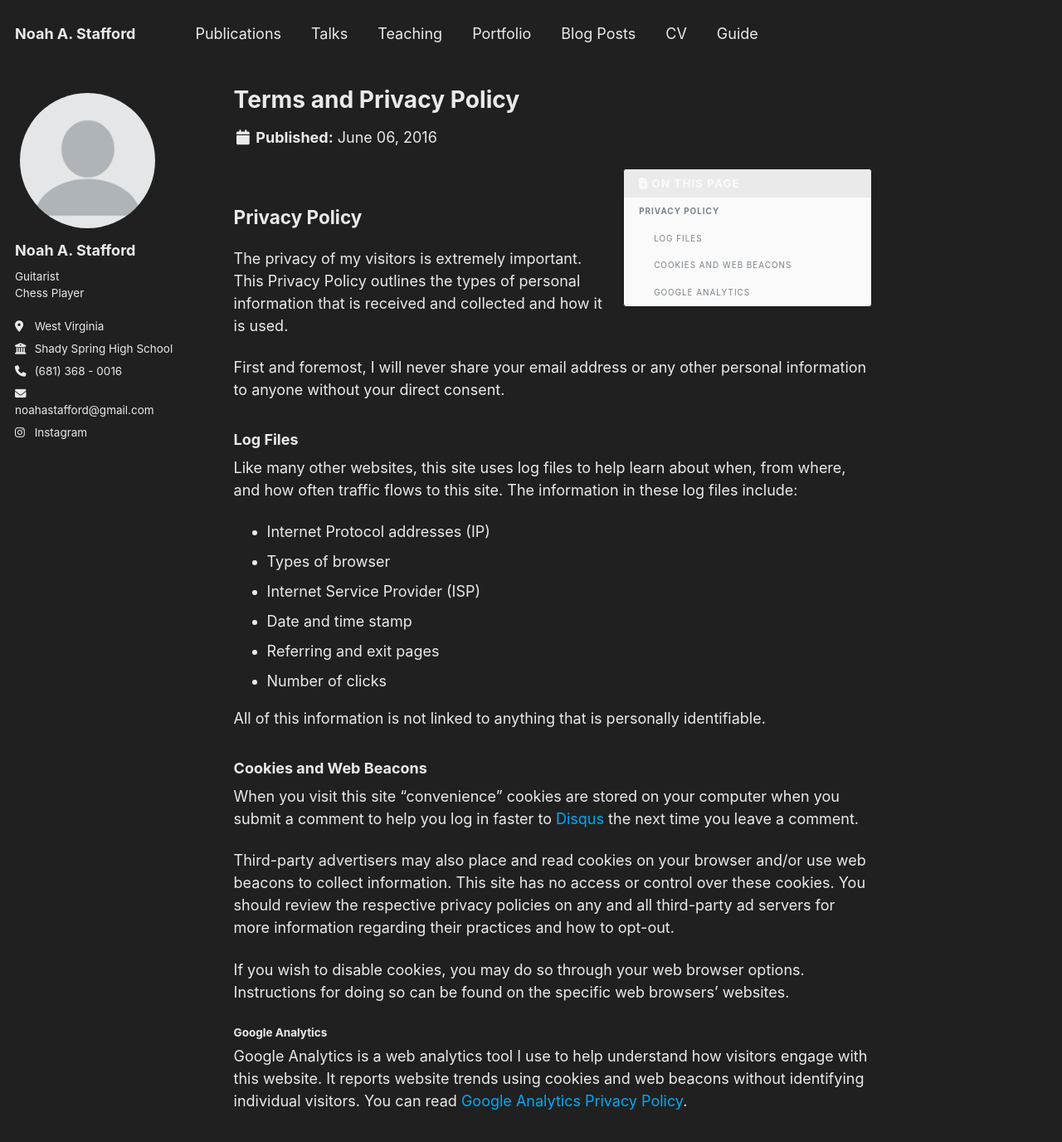
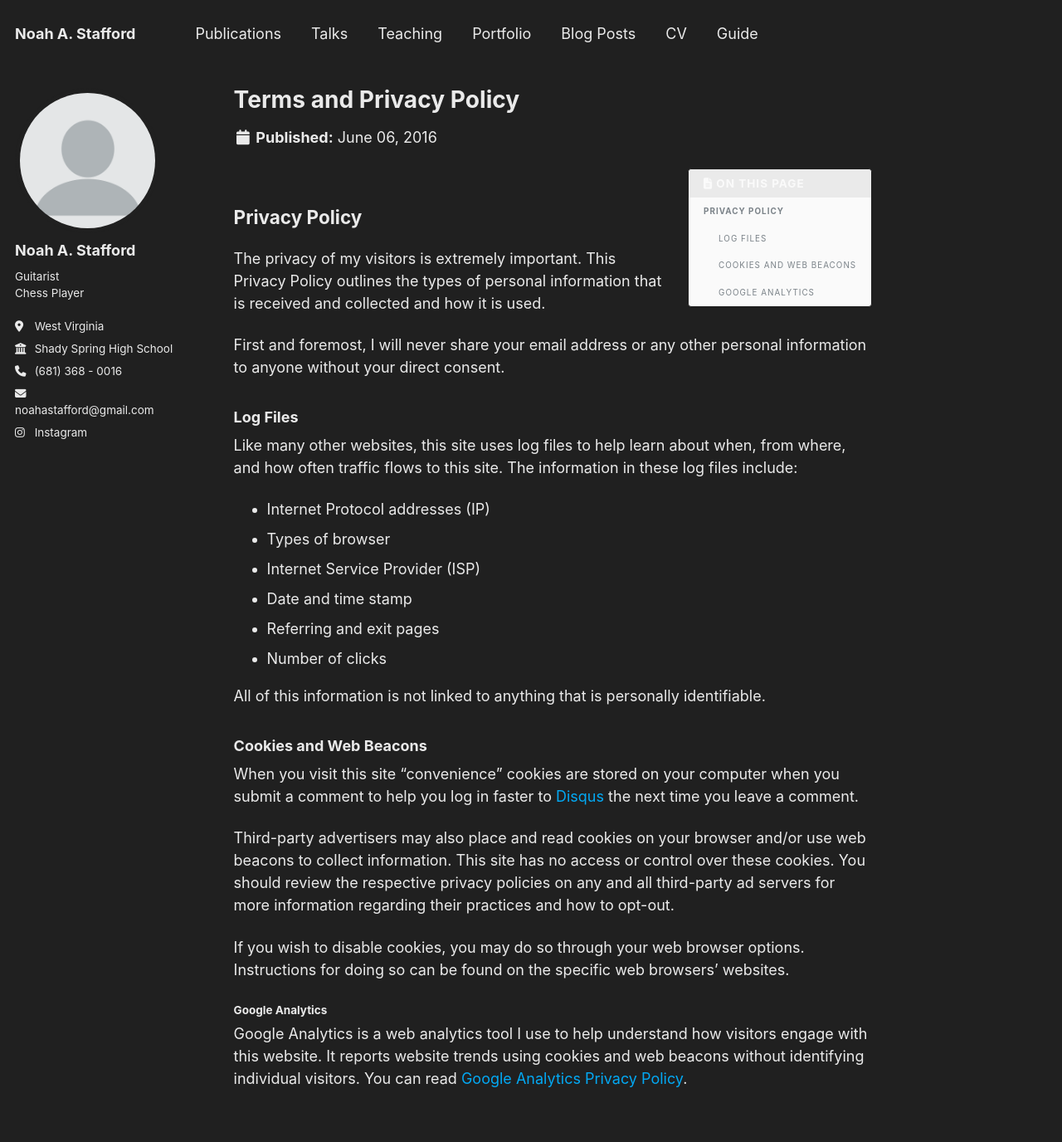
Before and after one commit to noahastafford/noahastafford.github.io, a Jekyll site: the page built from _pages/terms.md, in a window 1280 px wide and 1400 px high. Shown: the top 1376 px of the window at 83% size. Built offline with Jekyll 4.4.1, drawn with Linux system fonts in a browser that asks for light colours.

Commit message:
breakpoint comment

```diff
--- a/_sass/_sidebar.scss
+++ b/_sass/_sidebar.scss
@@ -32,7 +32,7 @@
   }
 
   @include breakpoint($x-large) {
-    max-width: $sidebar-link-max-width;
+    /* max-width: $sidebar-link-max-width; */
     padding-right: 0;
   }
 
@@ -62,13 +62,13 @@
   @include breakpoint($large) {
     position: relative;
     float: right;
-    width: $right-sidebar-width-narrow;
+    /* width: $right-sidebar-width-narrow; */
     margin-left: span(0.5 of 12);
     z-index: 10;
   }
 
   @include breakpoint($x-large) {
-    width: $right-sidebar-width;
+    /* width: $right-sidebar-width; */
   }
 }
 
--- a/_sass/_variables.scss
+++ b/_sass/_variables.scss
@@ -47,7 +47,7 @@ $masthead-height            : 70px;
 
 /* Sidebar properties */
 $sidebar-screen-min-width   : 1024px;
-$sidebar-link-max-width     : 500px;
+$sidebar-link-max-width     : 250px;
 
 
 
```
